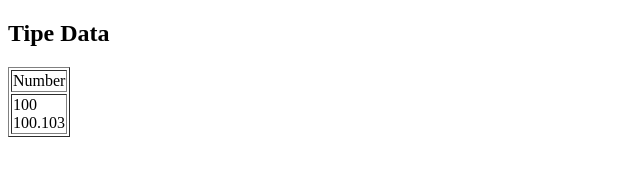
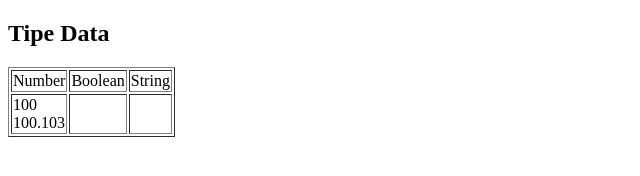
Before and after one commit to SiYusup/belajar-javascript, a website: page javascript-dasar/index.html in a window 1280 px wide. Shown: the whole page, without its empty margins (0-640 px from the left). Drawn offline with Linux system fonts and the light colour scheme.

Commit message:
Menambahkan boolean tipe data dan string tipe data

```diff
--- a/javascript-dasar/index.html
+++ b/javascript-dasar/index.html
@@ -11,10 +11,18 @@
             <table border="1">
                 <thead>
                     <td>Number</td>
+                    <td>Boolean</td>
+                    <td>String</td>
                 </thead>
                 <tbody>
                     <td>
                         <script src="data-type-and-variable/number.js"></script>
+                    </td>
+                    <td>
+                        <script src="data-type-and-variable/boolean.js"></script>
+                    </td>
+                    <td>
+                        <script src="data-type-and-variable/string.js"></script>
                     </td>
                 </tbody>
             </table>
```
